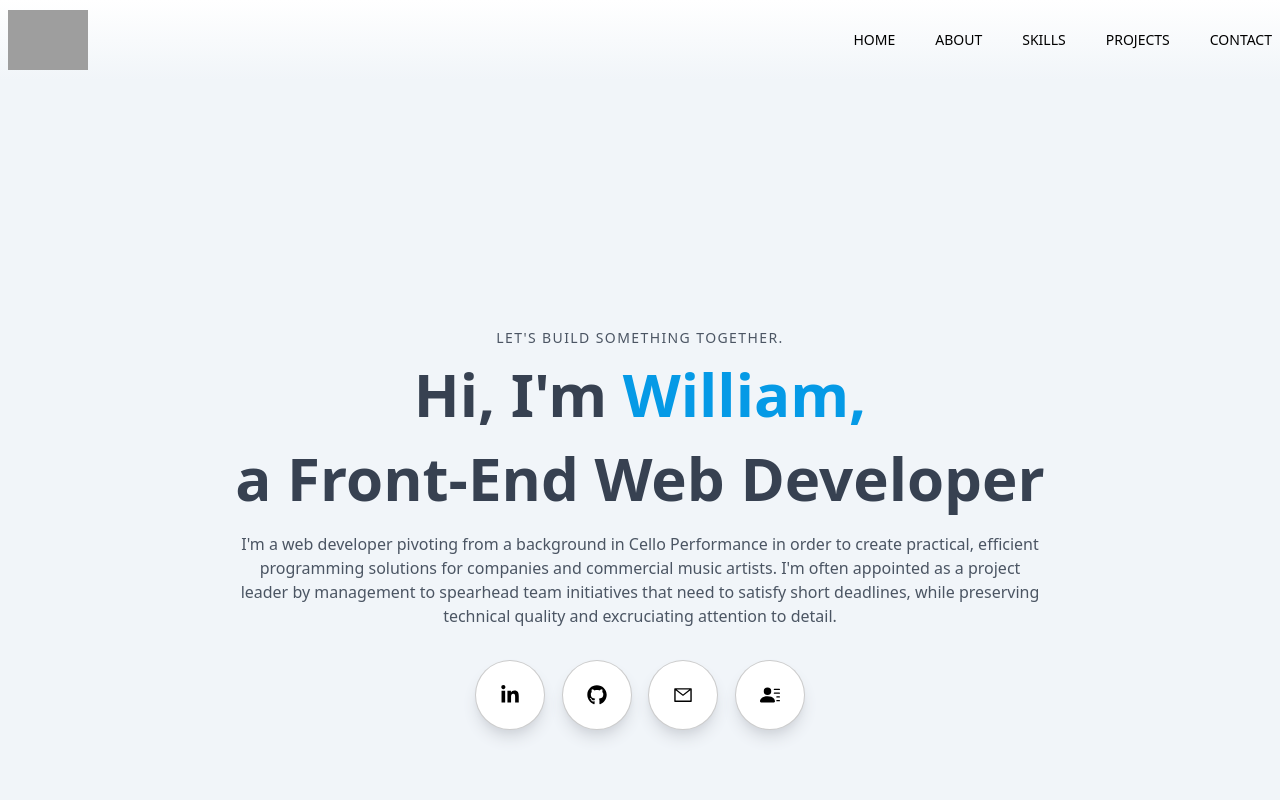
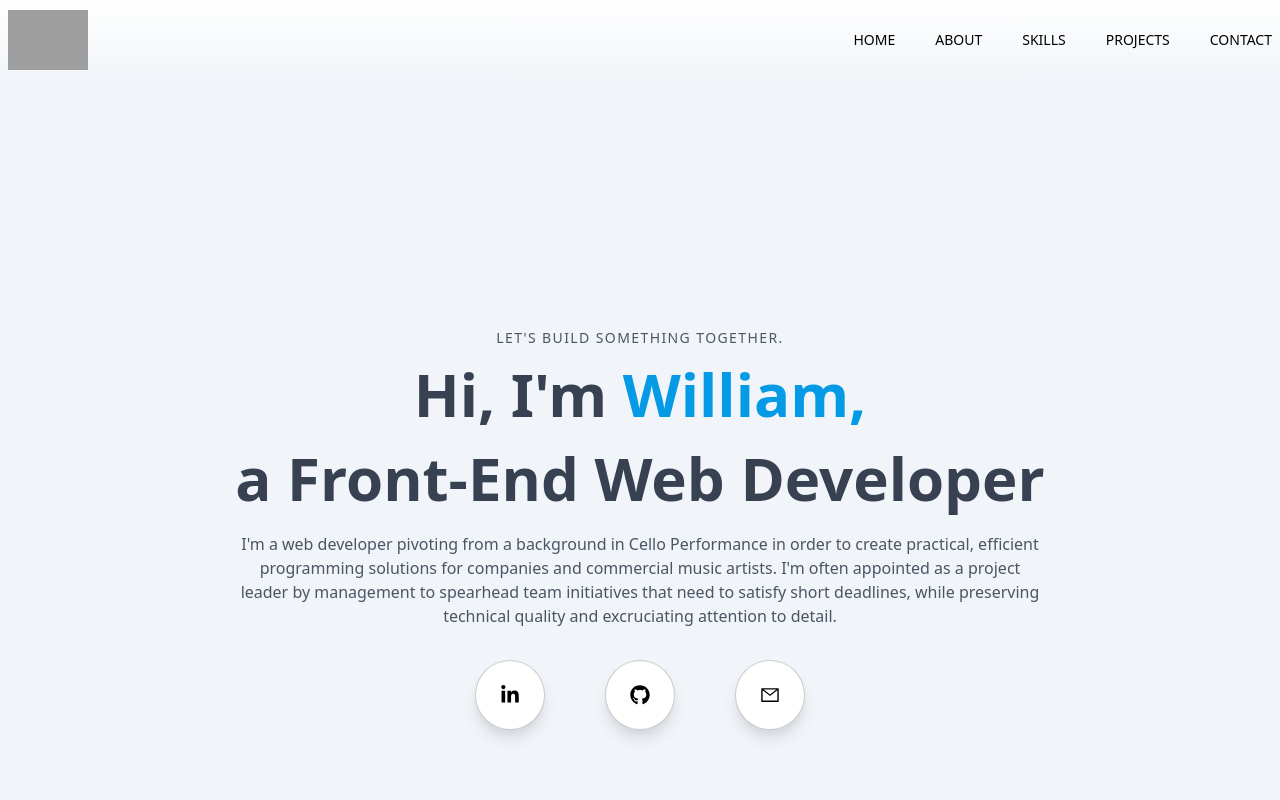
Before and after one commit to dopecello/next-portfolio, a Next.js app: page / in a window 1280 px wide. Shown: the top 800 px of the page. Built offline with nearby package versions, Linux system fonts and the light colour scheme; grey boxes are pictures that could not be loaded.

Commit message:
added working hrefs to buttons

```diff
--- a/components/Contact.jsx
+++ b/components/Contact.jsx
@@ -30,18 +30,21 @@ const Contact = () => {
                                 <div>
                                     <p className='uppercase pt-8'>Connect with me</p>
                                     <div className='flex items-center justify-between py-4'>
+                                        <Link href='https://www.linkedin.com/in/williamcareylocke/' rel='noopener norefferer' target='_blank'>
                                             <div className='rounded-full shadow-lg shadow-gray-300 p-6 cursor-pointer duration-200 border border-black/10 transition-colors hover:bg-navy-blue hover:text-white'>
                                                 <FaLinkedinIn />
                                             </div>
+                                        </Link>
+                                        <Link href='https://github.com/dopecello' rel='noopener norefferer' target='_blank'>
                                             <div className='rounded-full shadow-lg shadow-gray-300 p-6 cursor-pointer duration-200 border border-black/10 transition-colors hover:bg-navy-blue hover:text-white'>
                                                 <FaGithub />
                                             </div>
+                                        </Link>
+                                        <Link href='https://mail.google.com/mail/?view=cm&source=mailto&to=williamlocke.cello@gmail.com' rel='noopener norefferer' target='_blank'>
                                             <div className='rounded-full shadow-lg shadow-gray-300 p-6 cursor-pointer duration-200 border border-black/10 transition-colors hover:bg-navy-blue hover:text-white'>
                                                 <AiOutlineMail />
                                             </div>
-                                        <div className='rounded-full shadow-lg shadow-gray-300 p-6 cursor-pointer duration-200 border border-black/10 transition-colors hover:bg-navy-blue hover:text-white'>
-                                            <BsFillPersonLinesFill />
-                                        </div>
+                                        </Link>
                                     </div>
                                 </div>
                             </div>
--- a/components/Main.jsx
+++ b/components/Main.jsx
@@ -1,4 +1,5 @@
 import React from 'react'
+import Link from 'next/link'
 import { FaLinkedinIn, FaGithub } from 'react-icons/fa'
 import { AiOutlineMail } from 'react-icons/ai'
 import { BsFillPersonLinesFill } from 'react-icons/bs'
@@ -25,18 +26,21 @@ const Main = () => {
                         </p>
                     </div>
                     <div className='flex items-center justify-between max-w-[330px] m-auto py-4'>
+                        <Link href='https://www.linkedin.com/in/williamcareylocke/' rel='noopener norefferer' target='_blank'>
                             <div className='rounded-full shadow-lg shadow-gray-300 p-6 cursor-pointer border border-black/20 transition bg-white hover:bg-lite-blue hover:text-slate-100 hover:scale-105 ease-in-out duration-300 '>
                                 <FaLinkedinIn size={20} />
                             </div>
+                        </Link>
+                        <Link href='https://github.com/dopecello' rel='noopener norefferer' target='_blank'>
                             <div className='rounded-full shadow-lg shadow-gray-300 p-6 cursor-pointer border border-black/20 transition bg-white hover:bg-lite-blue hover:text-slate-100 hover:scale-105 ease-in-out duration-300 '>
                                 <FaGithub size={20} />
                             </div>
+                        </Link>
+                        <Link href='https://mail.google.com/mail/?view=cm&source=mailto&to=williamlocke.cello@gmail.com' rel='noopener norefferer' target='_blank'>
                             <div className='rounded-full shadow-lg shadow-gray-300 p-6 cursor-pointer border border-black/20 transition bg-white hover:bg-lite-blue hover:text-slate-100 hover:scale-105 ease-in-out duration-300 '>
                                 <AiOutlineMail size={20} />
                             </div>
-                        <div className='rounded-full shadow-lg shadow-gray-300 p-6 cursor-pointer border border-black/20 transition bg-white hover:bg-lite-blue hover:text-slate-100 hover:scale-105 ease-in-out duration-300 '>
-                            <BsFillPersonLinesFill size={20} />
-                        </div>
+                        </Link>
                     </div>
                 </div>
             </div>
--- a/components/Nav.jsx
+++ b/components/Nav.jsx
@@ -100,18 +100,21 @@ const Nav = () => {
                         <div className='gf:pt-[5rem] xxs:pt-[8rem] pt-[10rem]'>
                             <p className=' uppercase tracking-widest text-lite-blue font-medium'>Let&apos;s Connect</p>
                             <div className='flex items-center justify-between my-4 w-full sm:w-[80%]'>
+                                <Link href='https://www.linkedin.com/in/williamcareylocke/' rel='noopener norefferer' target='_blank'>
                                     <div className='rounded-full shadow-lg shadow-gray-300 p-3 cursor-pointer hover:scale-105 ease-in duration-300 border border-black/5'>
                                         <FaLinkedinIn />
                                     </div>
+                                </Link>
+                                <Link href='https://github.com/dopecello' rel='noopener norefferer' target='_blank'>
                                     <div className='rounded-full shadow-lg shadow-gray-300 p-3 cursor-pointer hover:scale-105 ease-in duration-300 border border-black/5'>
                                         <FaGithub />
                                     </div>
+                                </Link>
+                                <Link href='https://mail.google.com/mail/?view=cm&source=mailto&to=williamlocke.cello@gmail.com' rel='noopener norefferer' target='_blank'>
                                     <div className='rounded-full shadow-lg shadow-gray-300 p-3 cursor-pointer hover:scale-105 ease-in duration-300 border border-black/5'>
                                         <AiOutlineMail />
                                     </div>
-                                <div className='rounded-full shadow-lg shadow-gray-300 p-3 cursor-pointer hover:scale-105 ease-in duration-300 border border-black/5'>
-                                    <BsFillPersonLinesFill />
-                                </div>
+                                </Link>
                             </div>
                         </div>
                     </div>
```
Lines whose indentation alone changed are shown as unchanged.
